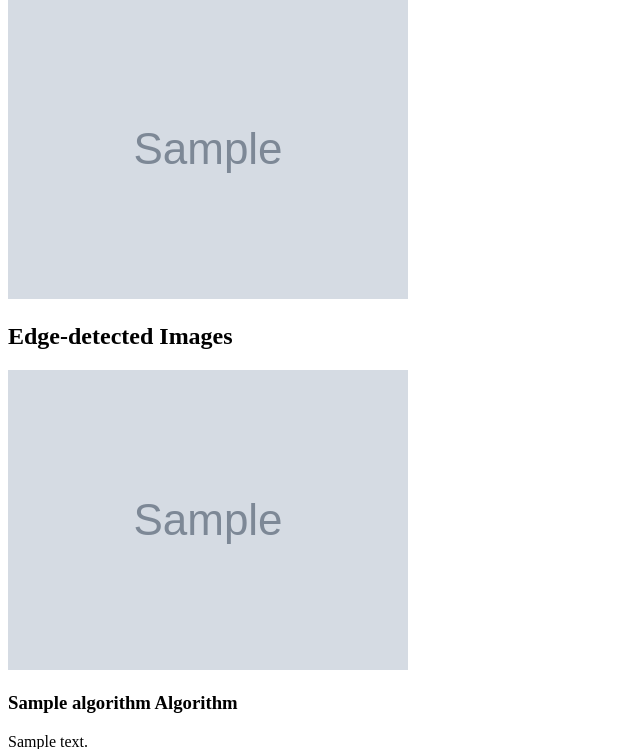
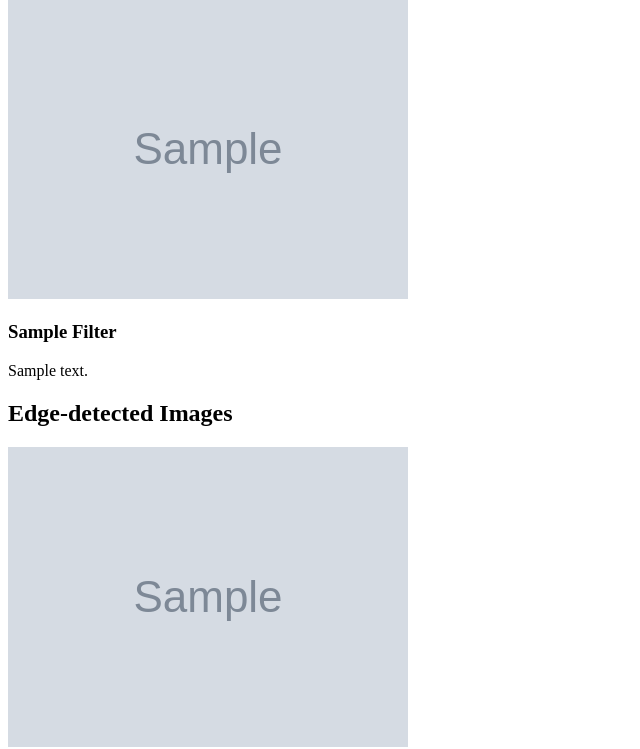
Before and after one commit to tudorandrian/image_processing, a Flask app: template templates/results.html in a window 1280 px wide. Shown: the part 2341-3090 px from the top of the page, without its empty margins (0-640 px from the left). Run offline with Flask 3, Linux system fonts and the light colour scheme; the template is opened without the code that fills it: most values are stand-ins (such as "Sample title", 1, 10 or a date in 2020); grey boxes marked "Sample" are stand-in pictures.

```diff
--- a/main.py
+++ b/main.py
@@ -154,6 +154,19 @@ def results():
             'GRAY': 'Grayscale color space.'
         }
 
+        # Ensure filtered_image_paths has enough elements
+        filtered_images = {}
+        filter_types = ['gaussian', 'median']
+        for i, ft in enumerate(filter_types):
+            if i < len(filtered_image_paths):
+                filtered_images[ft] = filtered_image_paths[i]
+
+        # Dictionary of filter types with descriptions
+        filter_type_descriptions = {
+            'gaussian': 'Gaussian Blur filter.',
+            'median': 'Median Blur filter.'
+        }
+
         # Ensure edge_detected_image_paths has enough elements
         edge_detected_images = {}
         algorithms = ['canny', 'sobel', 'scharr', 'roberts', 'log']
@@ -178,16 +191,14 @@ def results():
         return render_template('results.html', filename=filename, result_option=result_option,
                                model_name=model_name, processed_image=processed_image_path,
                                processed_image_person=processed_image_person_path, emotions=emotions,
-                               segmented_image=segmented_image_path,
+                               segmented_image=segmented_image_path, segmentation_metrics=segmentation_metrics,
                                color_space=color_space, converted_images=converted_images, color_space_descriptions=color_space_descriptions,
                                transformed_image=transformed_image_path,
-                               filtered_images=filtered_image_paths,
+                               filter_type_loc=filter_type, filtered_images=filtered_images, filter_type_descriptions=filter_type_descriptions,
                                equalized_images=equalized_image_paths,
                                enhanced_images=enhanced_image_paths,
                                detected_classes=detected_classes,
-                               segmentation_metrics=segmentation_metrics,
-                               edge_algorithm=edge_algorithm, edge_detected_images=edge_detected_images,
-                               edge_algorithm_descriptions=edge_algorithm_descriptions)
+                               edge_algorithm=edge_algorithm, edge_detected_images=edge_detected_images, edge_algorithm_descriptions=edge_algorithm_descriptions)
 
     except ValueError as e:
         flash(str(e))
--- a/templates/results.html
+++ b/templates/results.html
@@ -103,14 +103,26 @@
         <h2>Transformed Image</h2>
         <img src="{{ url_for('uploaded_file', filename=transformed_image) }}" alt="Transformed Image">
     </div>
+    <!-- Filtered Images Section -->
     <div>
         <h2>Filtered Images</h2>
-        {% if filtered_images|length > 1 %}
-            {% for image in filtered_images %}
-                <img src="{{ url_for('uploaded_file', filename=image) }}" alt="Filtered Image">
+        {% if result_option == 'all' %}
+            {% for filter_type, image in filtered_images.items() %}
+                <img src="{{ url_for('uploaded_file', filename=image) }}" alt="{{ filter_type }} Image">
+                <h3>{{ filter_type | capitalize }} Filter</h3>
+                <p>{{ filter_type_descriptions[filter_type] }}</p>
             {% endfor %}
         {% else %}
-            <img src="{{ url_for('uploaded_file', filename=filtered_images[0]) }}" alt="Filtered Image">
+            {% if filter_type in filtered_images %}
+                <img src="{{ url_for('uploaded_file', filename=filtered_images[filter_type]) }}" alt="{{ filter_type }} Image">
+                <h3>{{ filter_type | capitalize }} Filter</h3>
+                <p>{{ filter_type_descriptions[filter_type] }}</p>
+            {% endif %}
+            {% for filter_type, image in filtered_images.items() %}
+                <img src="{{ url_for('uploaded_file', filename=image) }}" alt="{{ filter_type }} Image">
+                <h3>{{ filter_type | capitalize }} Filter</h3>
+                <p>{{ filter_type_descriptions[filter_type] }}</p>
+            {% endfor %}
         {% endif %}
     </div>
     <!-- Edge-detected Images Section -->
```
